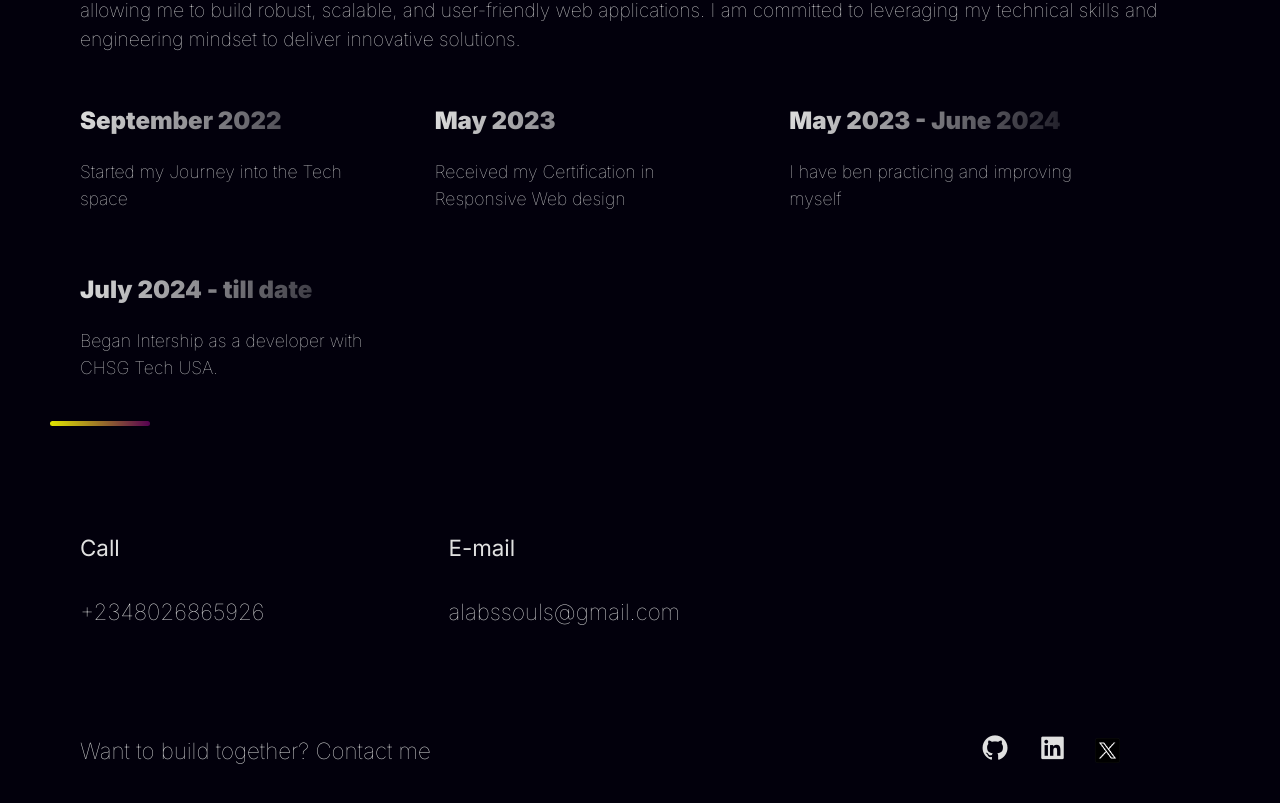
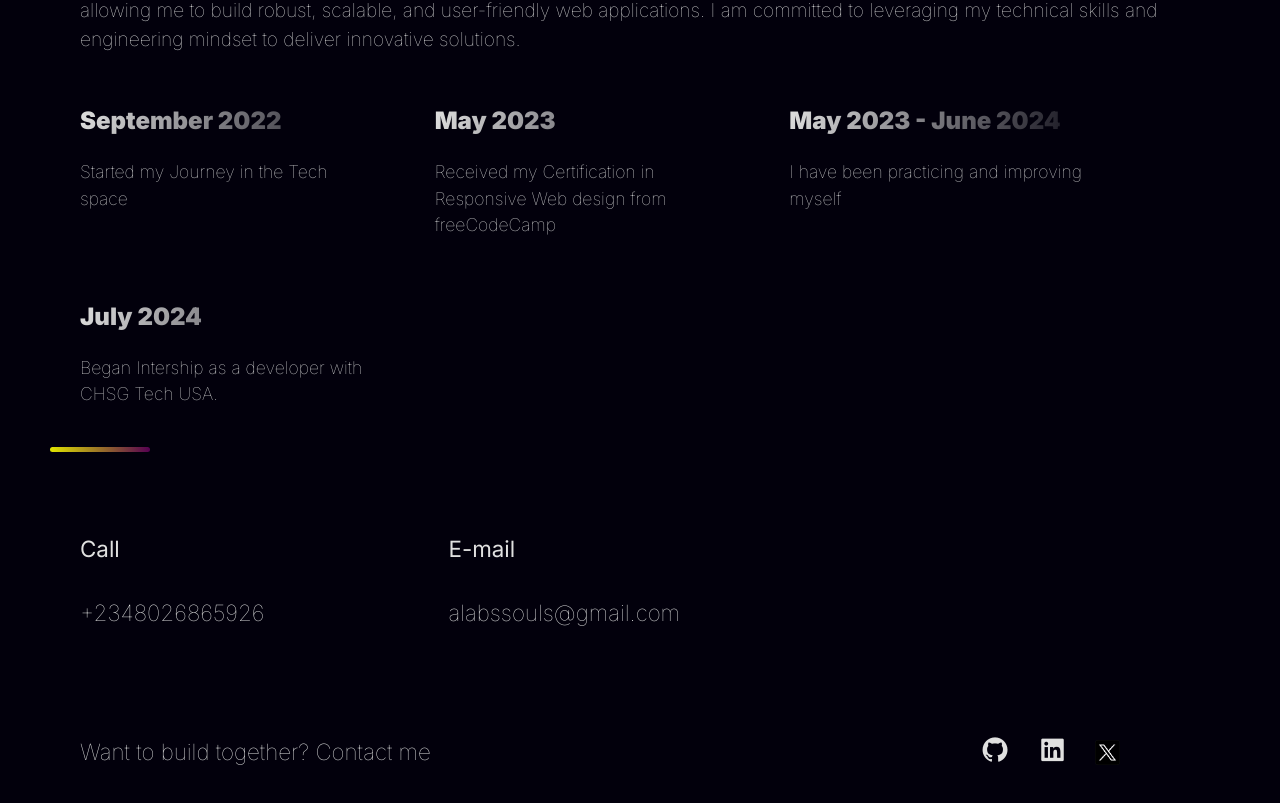
Before and after one commit to Ksohlo/solomonalabiportfolio, a React (Vite) app: page / in a window 1280 px wide. Shown: the part 3129-3932 px from the top of the page. Built offline with nearby package versions, Linux system fonts and the light colour scheme.

Commit message:
minor changes

```diff
--- a/src/data.js
+++ b/src/data.js
@@ -1,9 +1,9 @@
-import img1 from "./assets/projects/addre.png"
-import img2 from "./assets/projects/pp.png"
-import img3 from "./assets/projects/furnish.png"
-import img4 from "./assets/projects/oko.png"
+import img1 from "./assets/projects/addre.png";
+import img2 from "./assets/projects/pp.png";
+import img3 from "./assets/projects/furnish.png";
+import img4 from "./assets/projects/oko.png";
 
-const ProjectList =[
+const ProjectList = [
     {
         id: 1,
         image: img1,
@@ -48,7 +48,7 @@ const ProjectList =[
             code: "https://github.com/CHSGI/Tributetookorafor"
         }
     },
-]
+];
 
 
 const TechList =[
@@ -113,22 +113,23 @@ const Journeys = [
     {
         id: 1,
         date: "September 2022",
-        des: "Started my Journey into the Tech space"
+        des: "Started my Journey in the Tech space"
     },
     {
         id: 2,
         date: "May 2023",
-        des: "Received my Certification in Responsive Web design"
+        des: "Received my Certification in Responsive Web design from freeCodeCamp"
     },
     {
         id: 3,
         date: "May 2023 - June 2024",
-        des: "I have ben practicing and improving myself"
+        des: "I have been practicing and improving myself"
     },
     {
         id: 4,
-        date: "July 2024 - till date",
+        date: "July 2024",
         des: "Began Intership as a developer with CHSG Tech USA."
     }
 ];
+
 export { ProjectList, TechList, Journeys };
```
